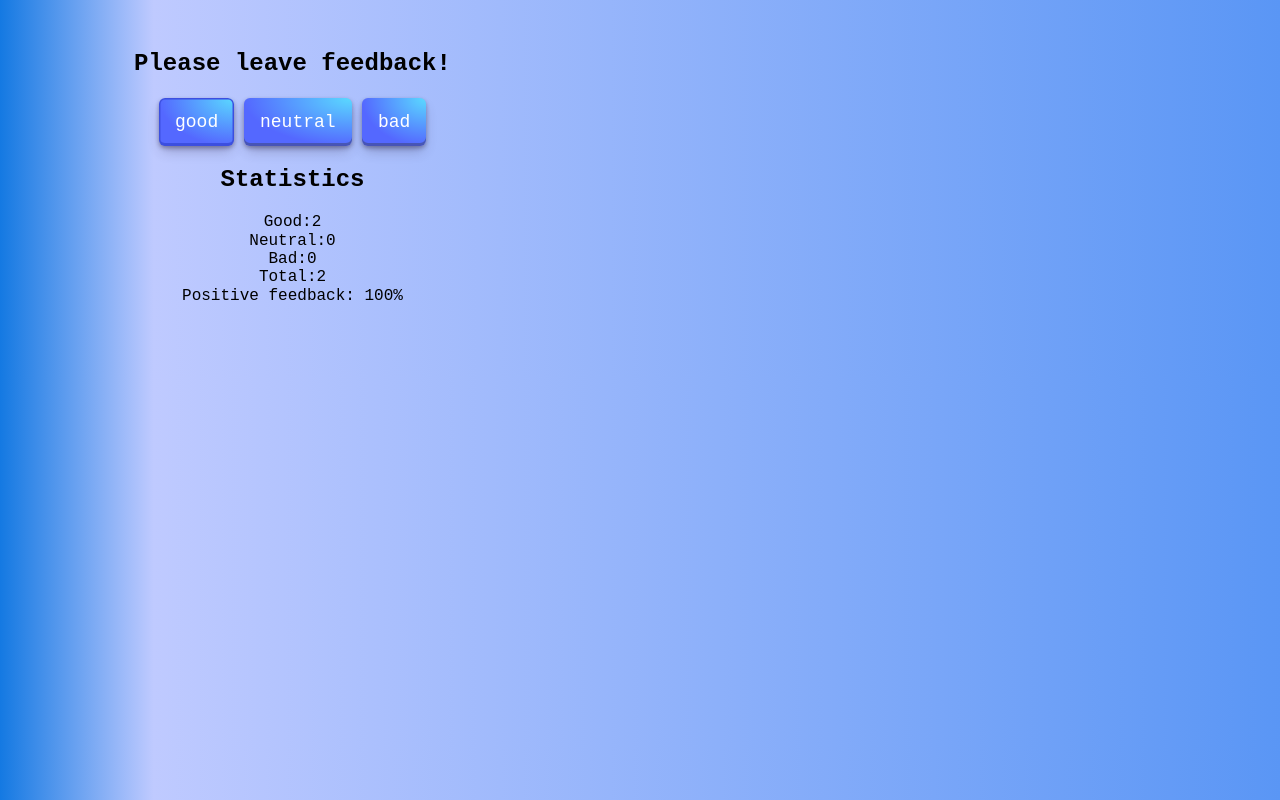
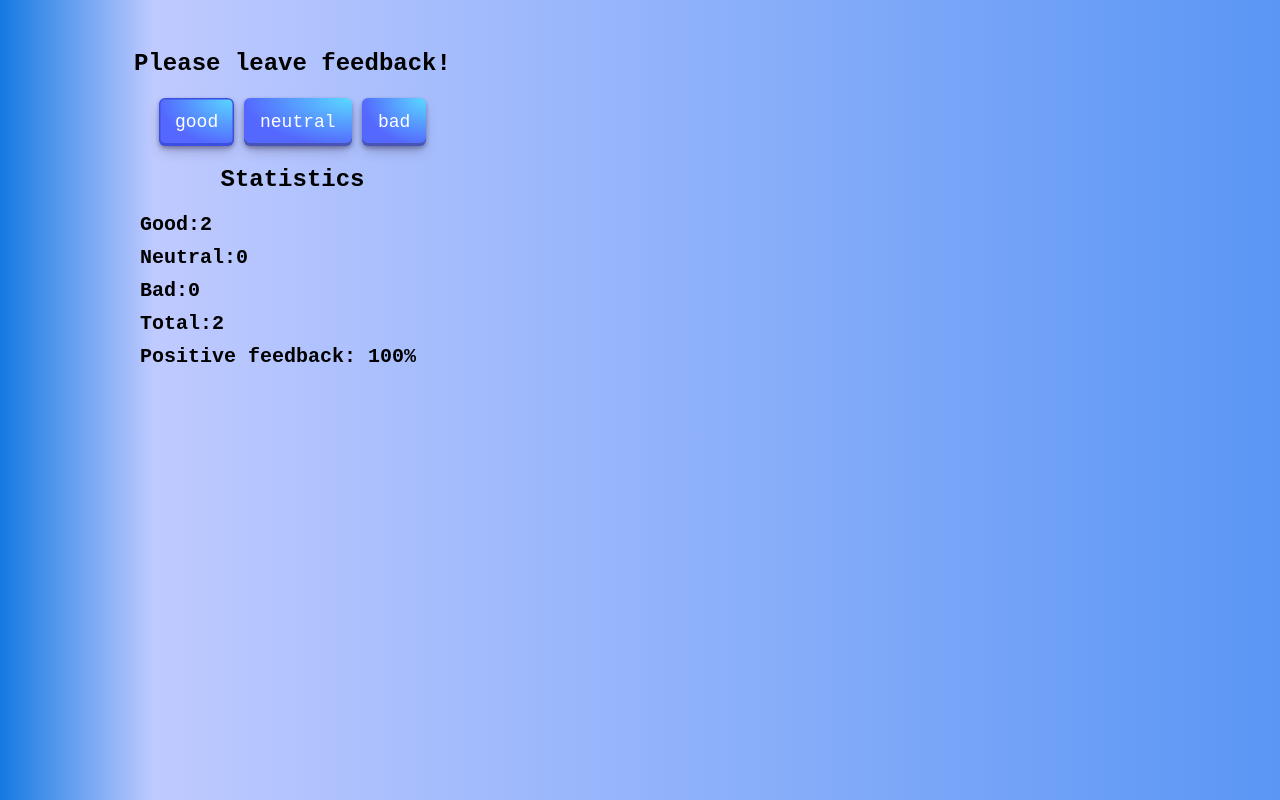
Before and after one commit to mantr88/goit-react-hw-02-feedback, a React (Create React App) app: page / in a window 1280 px wide. Both pictures are taken after a click on the button "good". Built offline with nearby package versions, Linux system fonts and the light colour scheme.

Commit message:
styled done

```diff
--- a/src/components/Statistics/Statistics.jsx
+++ b/src/components/Statistics/Statistics.jsx
@@ -1,14 +1,15 @@
 import PropTypes from 'prop-types';
+import {StatisticsWrap} from './Statistics.styled'
 
 export const Statistics = ({ good, neutral, bad, total, positivePercentage }) => {
     return (
-        <div>
+        <StatisticsWrap>
         <p>Good:{good}</p>
         <p>Neutral:{neutral}</p>
         <p>Bad:{bad}</p>
         <p>Total:{total}</p>
         <p>Positive feedback: {positivePercentage}%</p>
-      </div>
+      </StatisticsWrap>
     );
 };
 
--- /dev/null
+++ b/src/components/Statistics/Statistics.styled.jsx
@@ -0,0 +1,12 @@
+import styled from "styled-components";
+
+export const StatisticsWrap = styled.div`
+    text-align: start;
+    margin-left: 90px;
+    font-size: 20px;
+    font-weight: 700;
+
+    p {
+        margin-bottom: 10px;
+    }
+`;
```
